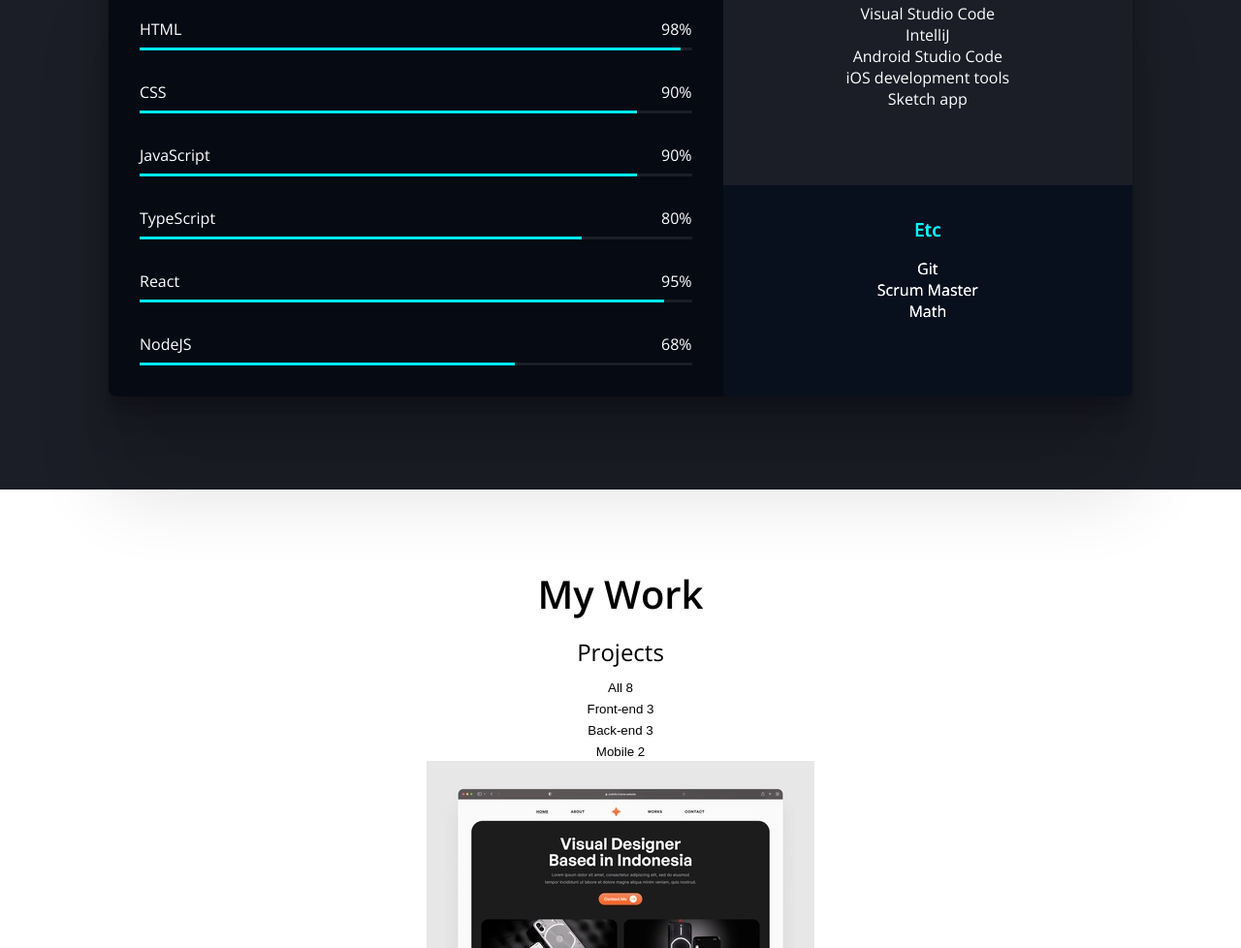
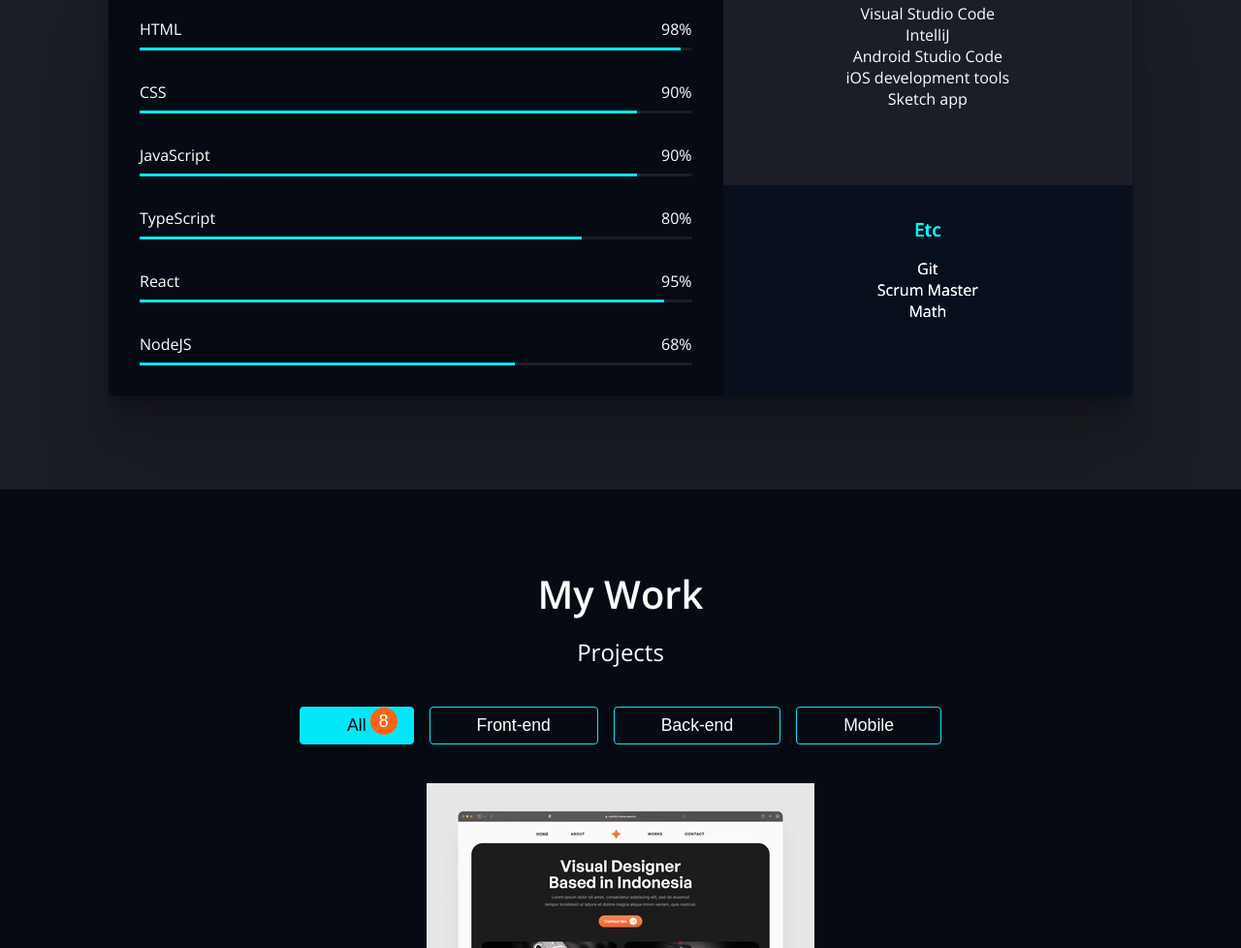
Before and after one commit to geunsik2/geunsik2.github.io, a plain HTML site: page index.html in a window 1280 px wide. Shown: the part 1822-2800 px from the top of the page at 97% size. Drawn offline with nearby package versions, Linux system fonts and the light colour scheme.

Commit message:
CSS-Work-Category

```diff
--- a/css/style.css
+++ b/css/style.css
@@ -87,6 +87,7 @@ button:focus {
   display: flex; /* 수평으로 나란히 배치 */
   justify-content: space-between; /* flex box 안에 들어있는 아이템들 사이에 간격 부여 */
   align-items: center; /* flex box 안에 들어있는 아이템을 수직으로 가운데 정렬 */
+  z-index: 1; /* Z축 순서 지정 */
 }
 
 .header__logo {
@@ -290,3 +291,54 @@ button:focus {
   height: 3px;
   background-color: var(--color-accent);
 }
+
+/* Work */
+#work {
+  background-color: var(--color-primary);
+  color: var(--color-text);
+}
+
+.categories {
+  display: flex;
+  justify-content: center;
+  margin: 2.5rem;
+  gap: 1rem;
+}
+
+.category {
+  position: relative; /* position을 상대적으로 재배치 */
+  color: var(--color-text);
+  font-size: 1.1rem;
+  padding: 0.5rem 3rem;
+  border-radius: 4px;
+  border: 1px solid var(--color-accent);
+  cursor: pointer;
+  white-space: nowrap; /* 줄바꿈 되지 않게 처리 */
+}
+
+.category--selected {
+  background-color: var(--color-accent);
+  color: var(--color-primary);
+}
+
+.category__count {
+  opacity: 0; /* 요소를 투명하게 설정 */
+  position: absolute; /* 문서 flow를 빠져나와서 static이 아닌 가장 인접한 부모에게 맞춰진다. */
+  top: -20px;
+  right: 16px;
+  width: 28px;
+  height: 28px;
+  line-height: 28px;
+  border-radius: 100%;
+  background-color: var(--color-accent-variant);
+  color: var(--color-text);
+  transition: all 250ms ease-in; /* 모든 요소에 한해서 300ms 동안 ease 옵션으로 애니메이션 */
+}
+
+.category--selected .category__count,
+.category:hover .category__count {
+  /* 버튼이 선택되었을 때 그 안에 있는 .category__count이거나
+  .category에 커서가 올라왔을 때 그 안에 있는 .category__count를 스타일링 */
+  opacity: 1; /* 요소를 투명하지 않게 설정 */
+  top: 0;
+}
--- a/index.html
+++ b/index.html
@@ -204,20 +204,29 @@
         </section>
         <!-- Work -->
         <section id="work" class="section">
+          <div class="max-container">
             <h2 class="title">My Work</h2>
             <p class="description">Projects</p>
-          <ul>
+            <ul class="categories">
               <li>
-              <button>All <span>8</span></button>
+                <button class="category category--selected">
+                  All <span class="category__count">8</span>
+                </button>
               </li>
               <li>
-              <button>Front-end <span>3</span></button>
+                <button class="category">
+                  Front-end <span class="category__count">3</span>
+                </button>
               </li>
               <li>
-              <button>Back-end <span>3</span></button>
+                <button class="category">
+                  Back-end <span class="category__count">3</span>
+                </button>
               </li>
               <li>
-              <button>Mobile <span>2</span></button>
+                <button class="category">
+                  Mobile <span class="category__count">2</span>
+                </button>
               </li>
             </ul>
             <ul>
@@ -294,6 +303,7 @@
                 </a>
               </li>
             </ul>
+          </div>
         </section>
         <!-- Testimonials -->
         <section id="testimonial" class="section">
```
Lines whose indentation alone changed are shown as unchanged.
